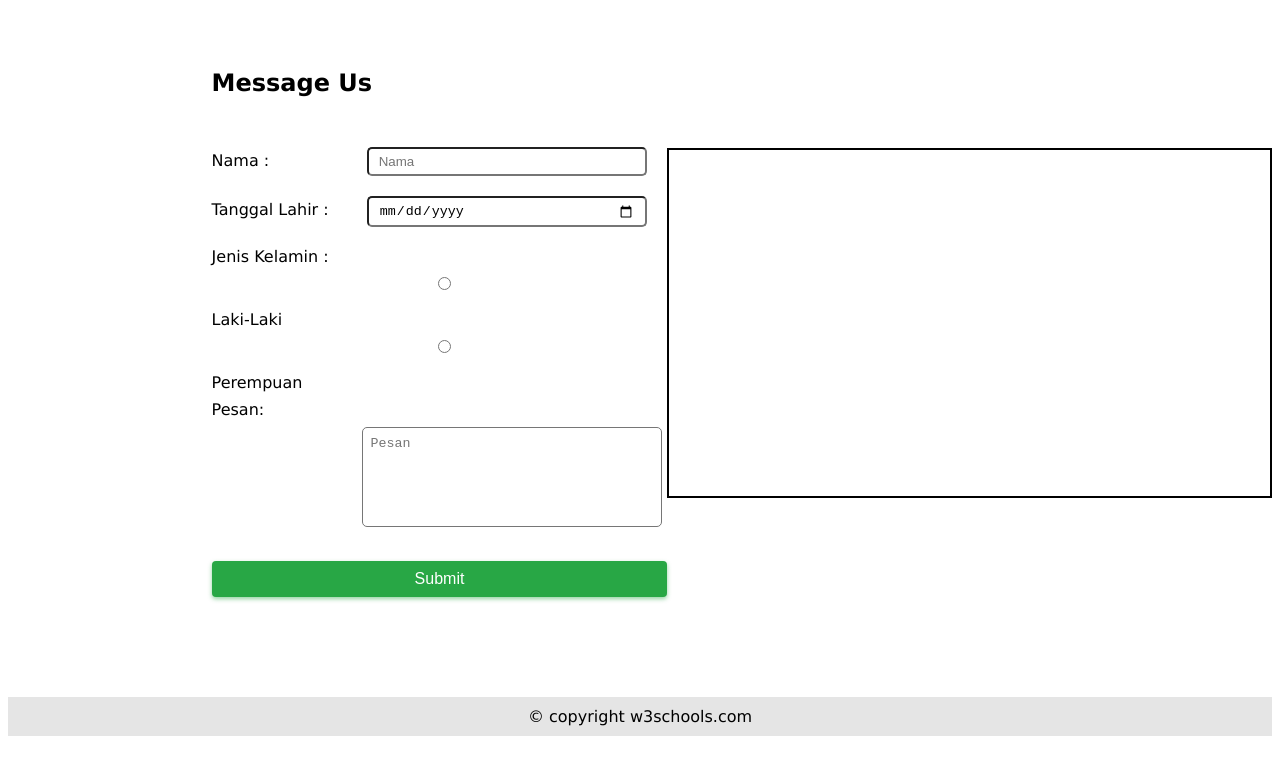
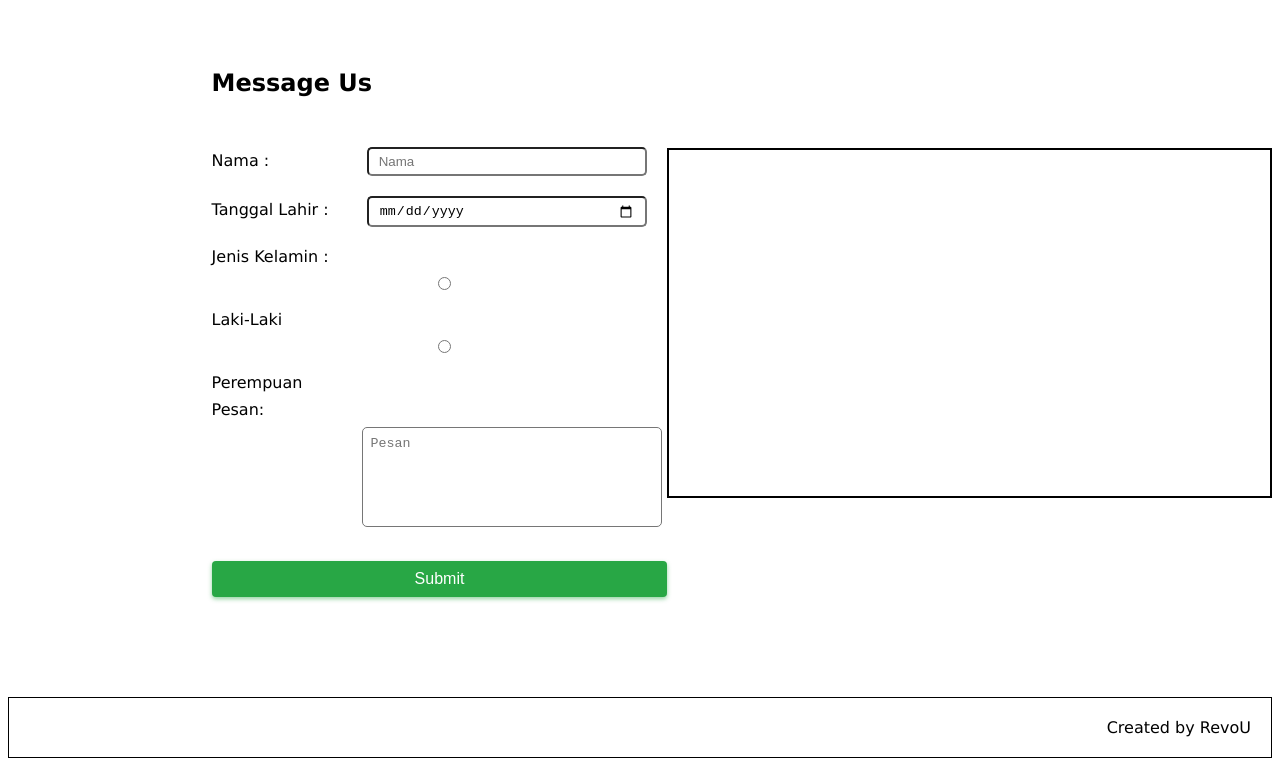
Before and after one commit to revou-fundamental-course/11-dec-23-WilliamSyaputra, a plain HTML site: page index.html in a window 1280 px wide. Shown: the part 1589-2355 px from the top of the page. Before the commit the page ends 2333 px from the top, so only its background shows below. Drawn offline with Linux system fonts and the light colour scheme.

Commit message:
Initial Commit 2

```diff
--- a/CSS/style.css
+++ b/CSS/style.css
@@ -260,7 +260,11 @@ input {
 
 /* Footer */
 
-footer {
-    padding: 20px;
+.footer {
+  width: 100%;
+    padding-top: 20px;
+    padding-bottom: 20px;
+    padding-right: 20px;
     text-align: right;
+    border: 1px solid black;
 }
--- a/index.html
+++ b/index.html
@@ -93,7 +93,7 @@
 
 
 
-    <div style="background-color:#e5e5e5;text-align:center;padding:10px;margin-top:7px;">© copyright w3schools.com</div>
+    <div class = "footer">Created by RevoU</div>
 
     </body>
 
```
